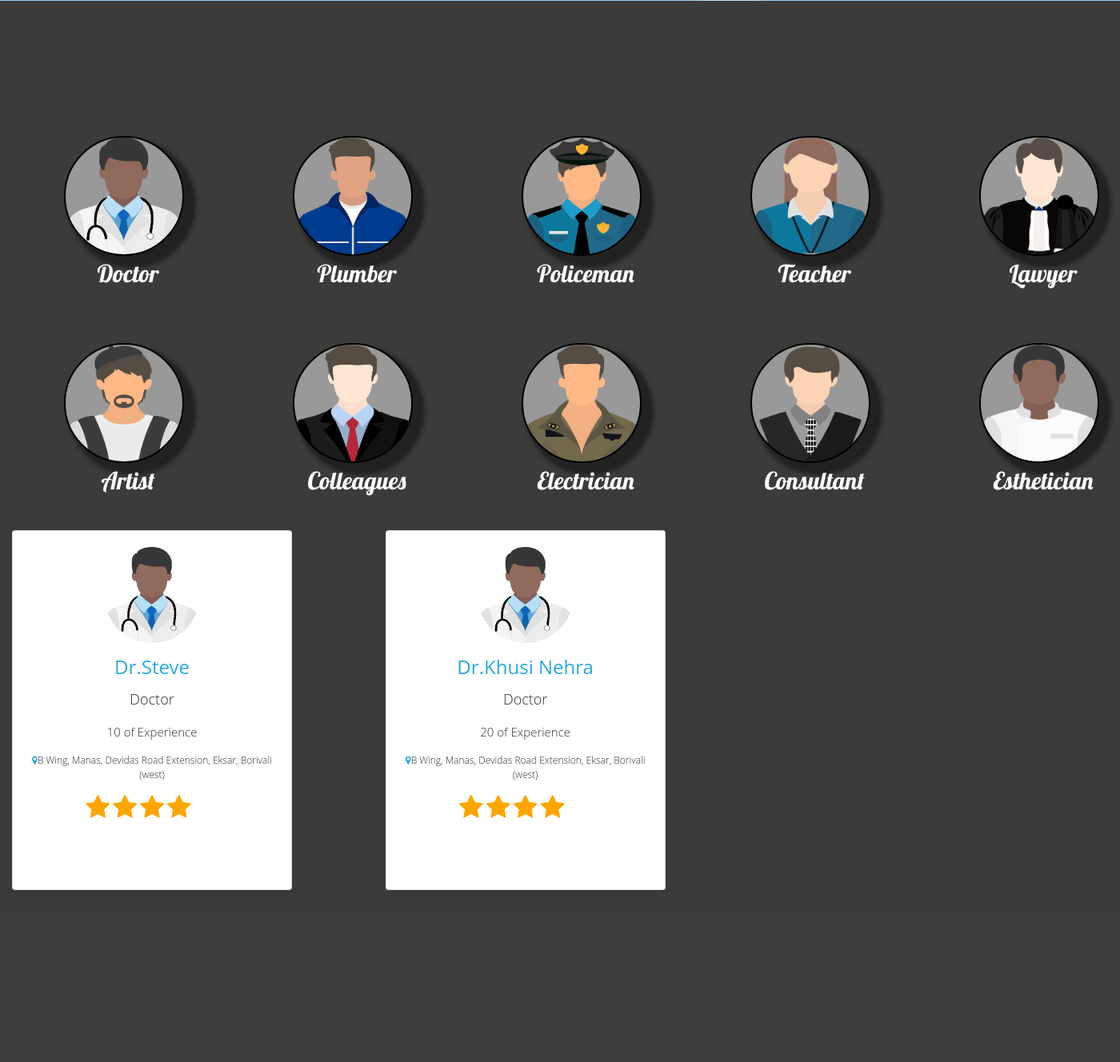
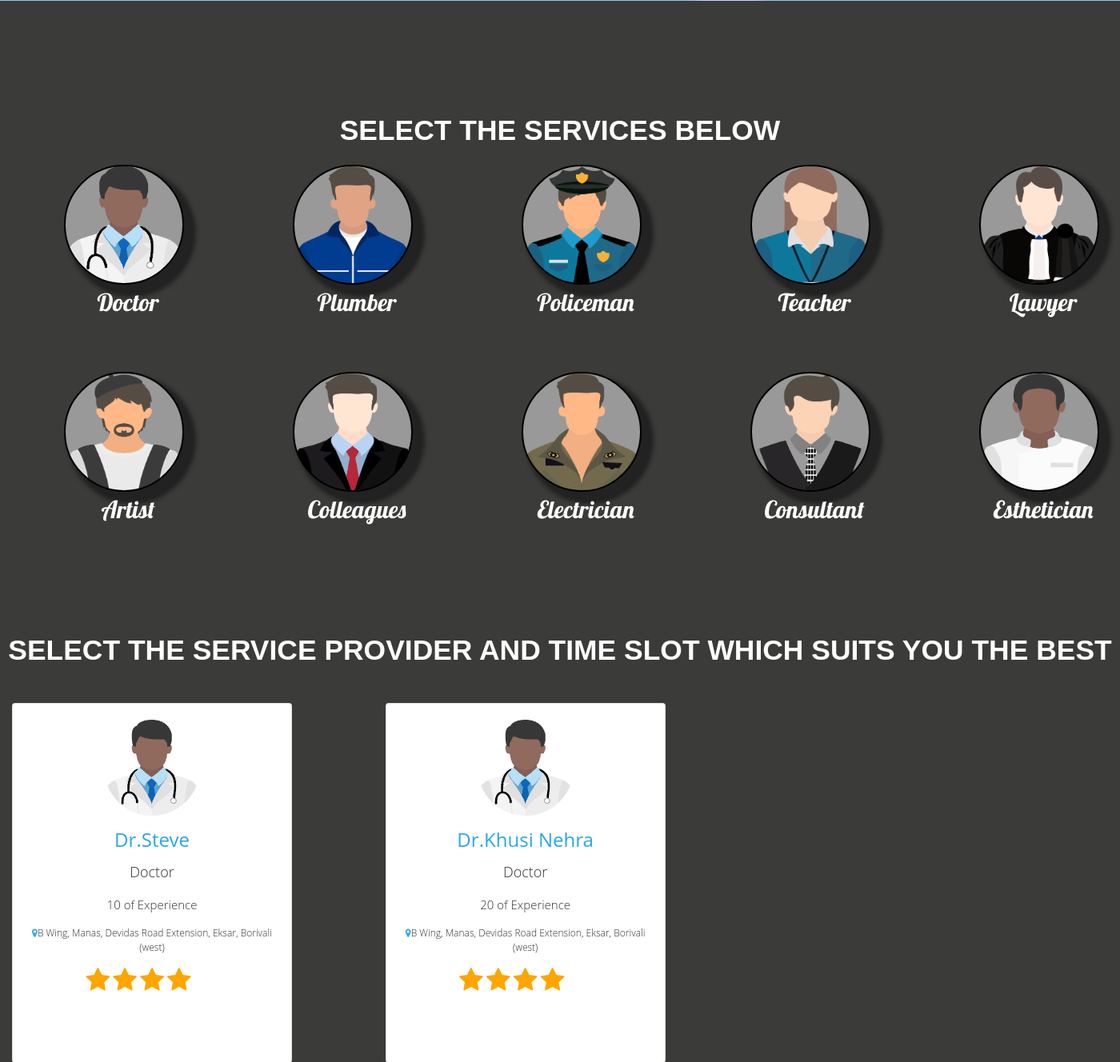
Before and after one commit to IshaPatro/Appointment-Scheduler, a PHP site: page /Service.php in a window 1400 px wide; the page is wider, and only the part inside the window is pictured. Shown: the part 906-2234 px from the top of that part at 80% size. Before the commit the page ends 2019 px from the top of that part, so only its background shows below. Run offline with PHP 8.4, Linux system fonts and the light colour scheme; data comes from the database, SQL or seed files in the repository; some libraries are stand-ins or nearby versions; some web fonts are replaced.

Commit message:
ui fixations

```diff
--- a/Service.php
+++ b/Service.php
@@ -27,6 +27,8 @@
     display:block;
 }
 </style>
+
+<h2 class="heading">SELECT THE SERVICES BELOW</h2>
 
 <div class="row">
   <div class="col">
@@ -93,7 +95,9 @@
   </div>
 </div>
 
-
+<br><br><br><br>
+<h2 class="heading">SELECT THE SERVICE PROVIDER AND TIME SLOT WHICH SUITS YOU THE BEST</h2>
+<br><br>
 
 
 <script>
@@ -110,7 +114,7 @@
           $select="Doctor";
         }
       if($data){
-        $query ="select * from `clientdata` where Service='".$select."';";
+        $query ="select * from `clientData` where Service='".$select."';";
         // echo $query;
         $result = mysqli_query($con,$query);
 
--- a/css/Service.css
+++ b/css/Service.css
@@ -185,3 +185,30 @@ button {
     box-shadow: 0 0 10px 40px  #22232a inset, 0 0 10px 4px  #3498db;
     color: #656d79;
 }
+
+
+.heading {
+  display: flex;
+  flex-direction: column;
+  justify-content: center;
+  align-items: center;
+  font-size: 30px;
+  font-family: sans-serif;
+  text-transform: uppercase;
+  font-weight: bold;
+  animation-iteration-count: infinite;
+  animation-name: slideDown;
+  animation-duration: 12s;
+  margin:0;
+}
+@keyframes slideDown {
+  0% {
+    transform:scale(1,1);
+  }
+  50% {
+    transform:scale(1.2,1.2);
+  }
+  100% {
+    transform:scale(1,1);
+  }
+}
```
Also changed, not shown: Customer/Service.php (+6 -3 lines).
